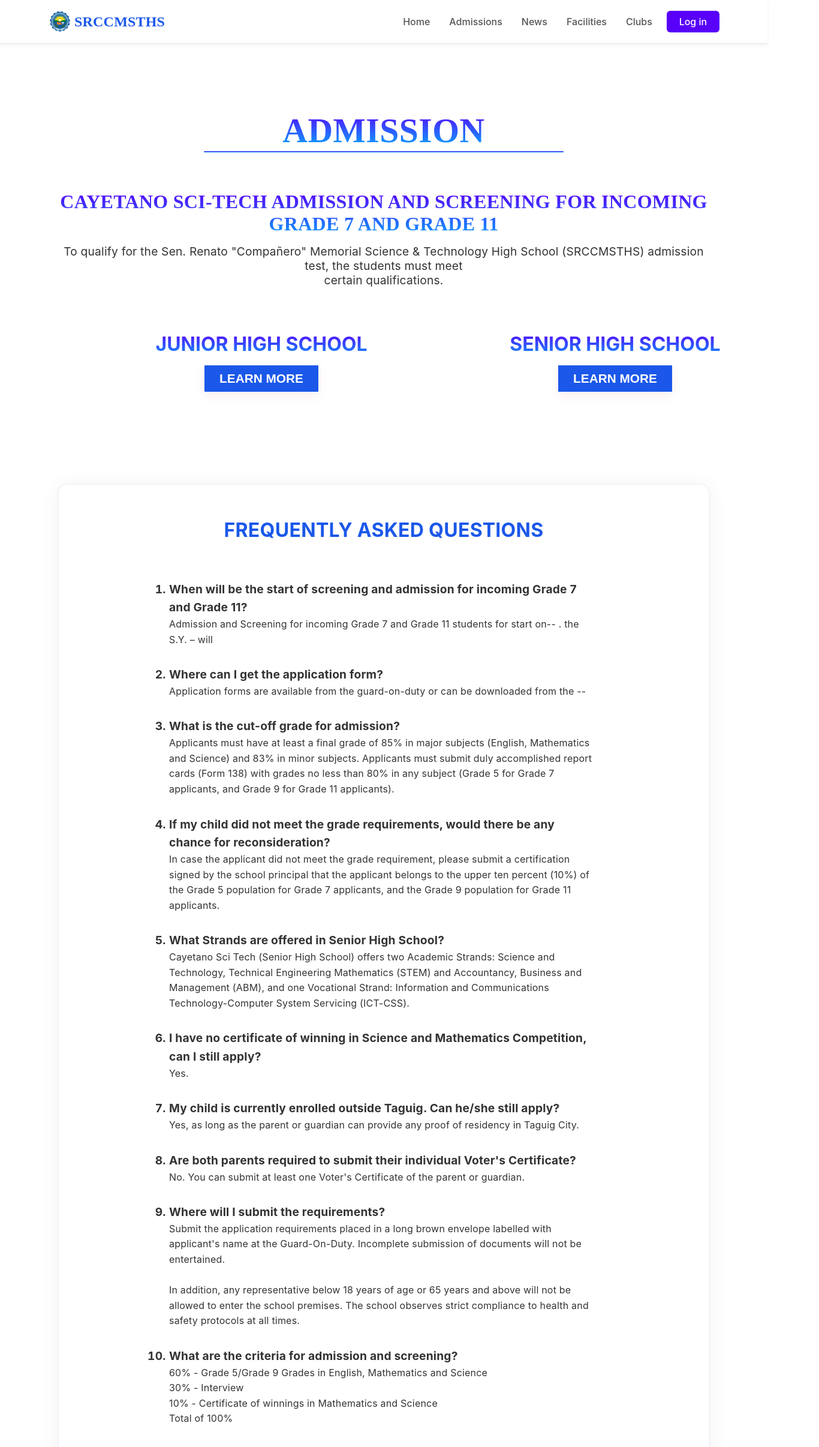
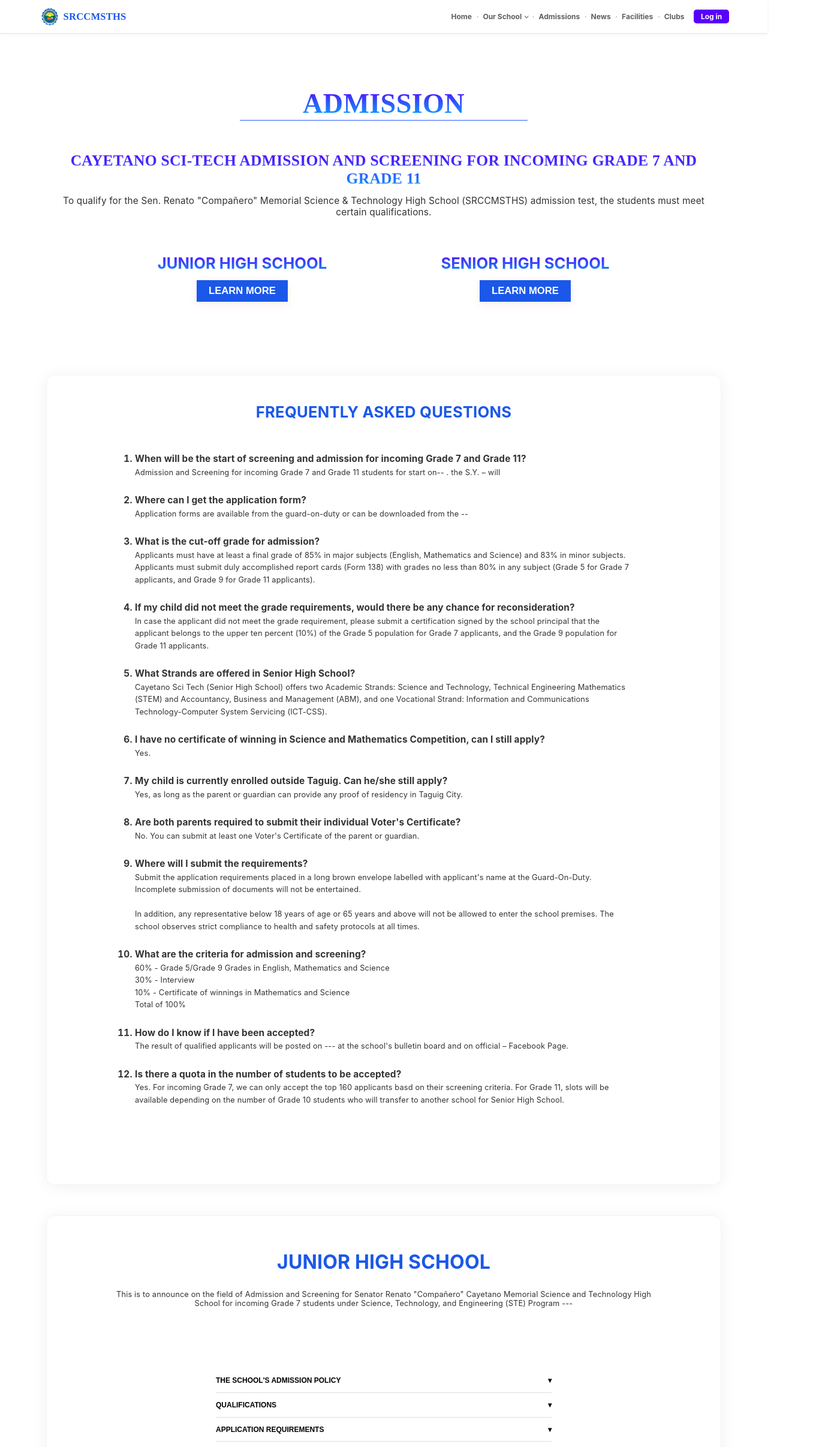
Before and after one commit to Sebastian-Maligaya/School-Project, a React (Vite) app: page /admissions in a window 1280 px wide. Shown: the top 2412 px of the page at 60% size, 1366 px wide, since content can reach past the window. Built offline with nearby package versions, Linux system fonts and the light colour scheme.

Commit message:
New Updates
Navbar css and javascript updates

```diff
--- a/src/App.jsx
+++ b/src/App.jsx
@@ -12,6 +12,7 @@ import Classes from './Classpage/Classpage.jsx'
 import Calendar from './Classpage/Calendar.jsx'
 import AdminDashboard from './AdminDashboard/AdminDashboard.jsx'
 import TeacherDashboard from './TeacherDashboard/TeacherDashboard.jsx'
+import OurSchoolPage from './OurSchool/OurSchoolPage.jsx'
 
 function App() {
   return (
@@ -19,6 +20,8 @@ function App() {
       <Navbar />
       <Routes>
         <Route path='/' element={<Homepage />} />
+        <Route path='/our-school' element={<OurSchoolPage />} />
+        <Route path='/our-school/:section' element={<OurSchoolPage />} />
         <Route path='/admissions' element={<Admissionpage />} />
         <Route path="/news" element={<Achievements />} />
         <Route path='/facilities' element={<Facilities />} />
--- a/src/Homepage/Homepage.css
+++ b/src/Homepage/Homepage.css
@@ -13,12 +13,12 @@
 
 
 .hp-hero {
-    padding: 4rem 1rem;
-  margin-bottom: 6rem;
+  padding: 4rem 1rem;
+  margin-bottom: 0;
   text-align: center;
 
   background: url('../assets/School_BG2.jpg') center/cover no-repeat;
-  min-height: 760px;
+  min-height: 100svh;
 
   display: flex;
   flex-direction: column;
--- a/src/Homepage/Homepage.jsx
+++ b/src/Homepage/Homepage.jsx
@@ -130,9 +130,7 @@ export default function Homepage() {
               <div className="mv-bottom-content-content">
                 <span className="mv-bottom-content">
                   <h3>RIAN A. LORIEGA</h3>
-                  <h1>Assistant Schools Division Superintendent</h1>
-                  <h2>Officer-In-Charge</h2>
-                  <h2>Office of the School Principal</h2>
+                  <h1>Assistant Principal</h1>
                 </span>
                 <span className="mv-bottom-content-2">
                   <h3>ARTURO A. TOLENTINO</h3>
--- a/src/Navbar/Navbar.css
+++ b/src/Navbar/Navbar.css
@@ -1,4 +1,3 @@
-
 .sp-navbar{
   --accent: #dc2626;
   --accent-dark: #b91c1c;
@@ -9,31 +8,46 @@
   top: 0px;
   z-index: 1000;
   box-shadow: 0 2px 6px rgba(15,23,42,0.06);
+  transition: background-color 0.25s ease, color 0.25s ease, box-shadow 0.25s ease, border-color 0.25s ease;
+}
 
-}
 .sp-container{
-
   display: flex;
   align-items: center;
   justify-content: space-between;
-  padding: 1rem 1rem;
+  padding: 0.65rem 1rem;
   padding-left: 5rem;
   padding-right: 5rem;
 }
+
 .sp-brand{
-  font-size: 1.5rem;
-  font-weight: 500;
+  font-size: 1.3rem;
   letter-spacing: 0.2px;
   color: #1b58e9;
   font-family: 'FONTSPRINGDEMO-TheSeasonsRegular', serif;
   font-weight: bold;
 }
+
+.sp-navbar.is-home {
+  position: fixed;
+  left: 0;
+  right: 0;
+  width: 100%;
+}
+
+.sp-navbar.is-home.home-top {
+  background: transparent;
+  border-bottom-color: transparent;
+  box-shadow: none;
+}
+
 .sp-toggle{
   background: transparent;
   border: none;
   color: inherit;
   display: none;
 }
+
 .sp-hamburger{
   width: 22px;
   height: 2px;
@@ -41,6 +55,7 @@
   display: block;
   position: relative;
 }
+
 .sp-hamburger::before,
 .sp-hamburger::after{
   content: '';
@@ -50,6 +65,7 @@
   height: 2px;
   background: #0f172a;
 }
+
 .sp-hamburger::before{ top: -7px }
 .sp-hamburger::after{ top: 7px }
 
@@ -61,51 +77,125 @@
   margin: 0;
   padding: 0;
 }
-.sp-links li a{
- font-size: 16px;
-  color: #555; /* softer gray */
-  text-decoration: none;
-  padding: 0.3rem 0.5rem; /* slightly smaller for cleaner spacing */
-  border-radius: 4px; /* simpler radius */
-  font-weight: 500;
-  font-family: 'Inter', system-ui, sans-serif;
-  transition: background 0.2s ease, color 0.2s ease;
+
+.sp-links > li {
+  position: relative;
+  display: flex;
+  align-items: center;
 }
 
-.sp-links li a:hover {
+.sp-links > li:not(:first-child):not(.sp-no-separator)::before {
+  content: "\00B7";
+  position: absolute;
+  left: -0.68rem;
+  color: #a1a1aa;
+  font-size: 1.2rem;
+  line-height: 1;
+}
 
-  color: #000;
+.sp-links li a,
+.sp-dropdown-toggle{
+  font-size: 15px;
+  color: #5f5f5f;
+  text-decoration: none;
+  padding: 0.2rem 0.22rem;
+  border-radius: 4px;
+  font-weight: 700;
+  font-family: 'Inter', system-ui, sans-serif;
+  transition: color 0.2s ease;
+}
+
+.sp-dropdown-toggle{
+  background: transparent;
+  border: 0;
+  cursor: pointer;
+  display: inline-flex;
+  align-items: center;
+  gap: 0.35rem;
+}
+
+.sp-links li a:hover,
+.sp-dropdown-toggle:hover {
+  color: #2f2f2f;
+}
+
+.sp-dropdown {
+  position: relative;
+}
+
+.sp-caret {
+  width: 0.42rem;
+  height: 0.42rem;
+  border-right: 2px solid #4b5563;
+  border-bottom: 2px solid #4b5563;
+  transform: rotate(45deg) translateY(-1px);
+  transition: transform 0.2s ease;
+}
+
+.sp-dropdown-menu {
+  list-style: none;
+  position: absolute;
+  top: calc(100% + 10px);
+  left: -0.35rem;
+  min-width: 280px;
+  margin: 0;
+  padding: 0.9rem 0;
+  background: #ffffff;
+  border: 1px solid #d9d9d9;
+  border-radius: 2px;
+  box-shadow: 0 4px 14px rgba(0,0,0,0.25);
+  display: none;
+  z-index: 1100;
+}
+
+.sp-dropdown-menu li {
+  width: 100%;
+}
+
+.sp-dropdown-menu a {
+  display: block;
+  font-size: 16px;
+  color: #6b7280;
+  font-weight: 700;
+  padding: 0.65rem 1.35rem;
+}
+
+.sp-dropdown-menu a:hover {
+  color: #4b5563;
+  background: #f8fafc;
+}
+
+.sp-dropdown:hover .sp-dropdown-menu,
+.sp-dropdown.open .sp-dropdown-menu {
+  display: block;
 }
 
 .sp-links .log-in {
   display: inline-flex;
   align-items: center;
   justify-content: center;
-  padding: 0.20rem 0.8rem;
+  padding: 0.15rem 0.7rem;
   border-radius: 6px;
   font-size: 14px;
   font-weight: 600;
   color: #fff;
-  background-color: #5800fa; /* solid minimalist color */
+  background-color: #5800fa;
   transition: background 0.3s ease, transform 0.2s ease;
 }
 
 .sp-links .log-in:hover {
-  background-color: #00b8ff; /* simple hover swap */
-  transform: translateY(-2px); /* subtle lift */
+  background-color: #00b8ff;
+  transform: translateY(-2px);
 }
 
 .button-text{
   color: #fff;
 }
 
-
-/* Click */
 .sp-links .log-in a:active {
   transform: scale(0.97);
 }
 
-/* small CTA on the navbar (subtle red accent) */
 .Sign{
   background: var(--accent);
   color: #fff !important;
@@ -113,37 +203,154 @@
   border-radius: 8px;
   box-shadow: 0 4px 10px rgba(220,38,38,0.08);
 }
+
 .sp-cta:hover{
   background: var(--accent-dark);
 }
 
-/* Logo sizing and spacing */
 .sp-branding{ display:flex; align-items:center; gap:0.25rem }
-.sp-logo{ display:flex; align-items:center; margin-right:0 }
-.sp-logo img{ height:40px; width:auto; display:block }
+.sp-brand-link{
+  text-decoration: none;
+  display: inline-flex;
+  align-items: center;
+}
+
+.sp-logo{
+  display: flex;
+  align-items: center;
+  justify-content: center;
+  margin-right: 0;
+  position: relative;
+  width: 48px;
+  height: 48px;
+}
+
+.sp-logo::before{
+  content: "";
+  position: absolute;
+  width: 58%;
+  height: 58%;
+  border-radius: 50%;
+  background: #ffffff;
+  z-index: 0;
+}
+
+.sp-logo img{
+  height: 48px;
+  width: 48px;
+  object-fit: contain;
+  display: block;
+  position: relative;
+  z-index: 1;
+}
 .sp-brand{ margin-left:0 }
 
-/* Responsive */
+.sp-navbar.is-home.home-top .sp-brand {
+  color: #ffffff;
+}
+
+.sp-navbar.is-home.home-top .sp-links li a,
+.sp-navbar.is-home.home-top .sp-dropdown-toggle {
+  color: rgba(255, 255, 255, 0.94);
+}
+
+.sp-navbar.is-home.home-top .sp-links li a:hover,
+.sp-navbar.is-home.home-top .sp-dropdown-toggle:hover {
+  color: #ffffff;
+}
+
+.sp-navbar.is-home.home-top .sp-links > li:not(:first-child):not(.sp-no-separator)::before {
+  color: rgba(255, 255, 255, 0.65);
+}
+
+.sp-navbar.is-home.home-top .sp-caret {
+  border-right-color: rgba(255, 255, 255, 0.95);
+  border-bottom-color: rgba(255, 255, 255, 0.95);
+}
+
+.sp-navbar.is-home.home-top .sp-hamburger,
+.sp-navbar.is-home.home-top .sp-hamburger::before,
+.sp-navbar.is-home.home-top .sp-hamburger::after {
+  background: #ffffff;
+}
+
+.sp-navbar.is-home.home-top .sp-dropdown-menu a {
+  color: #6b7280;
+}
+
+.sp-navbar.is-home.home-top .sp-dropdown-menu a:hover {
+  color: #4b5563;
+}
+
 @media (max-width: 720px){
   .sp-toggle{ display: block }
+
   .sp-links{
-
     position: absolute;
     right: 1rem;
     top: 64px;
     flex-direction: column;
+    align-items: stretch;
     background: #ffffff;
     padding: 0.6rem;
     border-radius: 8px;
     display: none;
-    min-width: 180px;
+    min-width: 220px;
     box-shadow: 0 6px 20px rgba(15,23,42,0.08);
     border: 1px solid #eef2f7;
   }
+
   .sp-links.open{ display: flex }
+
+  .sp-links > li:not(:first-child):not(.sp-no-separator)::before {
+    content: none;
+  }
+
+  .sp-links li a,
+  .sp-dropdown-toggle {
+    font-size: 16px;
+    padding: 0.3rem 0.5rem;
+    font-weight: 500;
+  }
+
+  .sp-dropdown {
+    width: 100%;
+  }
+
+  .sp-dropdown-toggle {
+    width: 100%;
+    text-align: left;
+    justify-content: space-between;
+  }
+
+  .sp-dropdown-menu {
+    position: static;
+    border: 0;
+    border-left: 2px solid #e2e8f0;
+    box-shadow: none;
+    border-radius: 0;
+    background: transparent;
+    min-width: unset;
+    margin-left: 0.4rem;
+    padding: 0.2rem 0 0.1rem 0.4rem;
+  }
+
+  .sp-dropdown-menu a {
+    font-size: 15px;
+    font-weight: 500;
+    color: #52525b;
+    padding: 0.45rem 0.5rem;
+  }
+
+  .sp-dropdown:hover .sp-dropdown-menu {
+    display: none;
+  }
+
+  .sp-dropdown.open .sp-dropdown-menu {
+    display: block;
+  }
 }
 
-/* Logout button in navbar */
 .sp-logout-li {
   display: flex;
   align-items: center;
@@ -151,22 +358,17 @@
 
 .sp-logout-btn {
   position: relative;
-
   font-size: 14px;
   font-weight: 600;
   font-family: 'Inter', system-ui, sans-serif;
-
   padding: 0.45rem 1.2rem;
   border-radius: 5px;
-
   color: #ffffff;
   background: #dc2626;
   border: 1.5px solid #dc2626;
-
   cursor: pointer;
   line-height: 1;
   white-space: nowrap;
-
   box-shadow: 0 0 0 rgba(220, 38, 38, 0);
   transition:
     color 0.2s ease,
@@ -190,7 +392,6 @@
   background: #dc2626;
   color: #ffffff;
   transform: translateY(-1px);
-
 }
 
 .sp-logout-btn:hover::before {
--- a/src/Navbar/Navbar.jsx
+++ b/src/Navbar/Navbar.jsx
@@ -1,65 +1,122 @@
-import React, { useState } from "react";
-import { Link, useNavigate } from "react-router-dom";
+import { useEffect, useState } from "react";
+import { Link, useLocation, useNavigate } from "react-router-dom";
 import { useAuth } from "../context/AuthContext";
 import "./Navbar.css";
-import logo from "../assets/SRCC_logo.png";
-
+import logo from "../assets/srcclogotrans.png";
 
 export default function Navbar() {
   const [open, setOpen] = useState(false);
+  const [schoolOpen, setSchoolOpen] = useState(false);
+  const [isAtTop, setIsAtTop] = useState(true);
   const { user, logout } = useAuth();
   const navigate = useNavigate();
+  const location = useLocation();
+  const isHomePage = location.pathname === "/";
+
+  useEffect(() => {
+    function handleScroll() {
+      if (!isHomePage) {
+        setIsAtTop(false);
+        return;
+      }
+      setIsAtTop(window.scrollY < 10);
+    }
+
+    handleScroll();
+    window.addEventListener("scroll", handleScroll);
+    return () => window.removeEventListener("scroll", handleScroll);
+  }, [isHomePage]);
+
+  function closeMenus() {
+    setOpen(false);
+    setSchoolOpen(false);
+  }
 
   function handleLogout() {
     logout();
+    closeMenus();
     navigate("/sign");
   }
 
+  function toggleNav() {
+    setOpen((v) => {
+      const next = !v;
+      if (!next) {
+        setSchoolOpen(false);
+      }
+      return next;
+    });
+  }
+
+  function toggleSchoolMenu() {
+    setSchoolOpen((v) => !v);
+  }
+
   return (
-    <nav className="sp-navbar">
+    <nav className={`sp-navbar ${isHomePage ? "is-home" : ""} ${isHomePage && isAtTop ? "home-top" : ""}`}>
       <div className="sp-container">
-
+        <Link to="/" className="sp-brand-link" onClick={closeMenus}>
           <div className="sp-branding">
             <div className="sp-logo">
               <img src={logo} alt="SRCC logo" />
             </div>
             <div className="sp-brand">SRCCMSTHS</div>
           </div>
+        </Link>
 
         <button
           className="sp-toggle"
           aria-label="Toggle navigation"
-          onClick={() => setOpen((v) => !v)}
+          onClick={toggleNav}
         >
           <span className="sp-hamburger" />
         </button>
 
         <ul className={`sp-links ${open ? "open" : ""}`}>
-          <li><Link to="/">Home</Link></li>
-          <li><Link to="/admissions">Admissions</Link></li>
-          {user && <li><Link to="/classes">Classes</Link></li>}
-          <li><Link to="/news">News</Link></li>
-          <li><Link to="/facilities">Facilities</Link></li>
-          <li><Link to="/clubs">Clubs</Link></li>
+          <li><Link to="/" onClick={closeMenus}>Home</Link></li>
 
-          {/* Role-specific links */}
+          <li className={`sp-dropdown ${schoolOpen ? "open" : ""}`}>
+            <button
+              className="sp-dropdown-toggle"
+              type="button"
+              onClick={toggleSchoolMenu}
+              aria-expanded={schoolOpen}
+              aria-haspopup="true"
+            >
+              <span>Our School</span>
+              <span className="sp-caret" aria-hidden="true" />
+            </button>
+            <ul className="sp-dropdown-menu">
+              <li><Link to="/our-school/history" onClick={closeMenus}>History</Link></li>
+              <li><Link to="/our-school/mission-vision" onClick={closeMenus}>Mission and Vision</Link></li>
+              <li><Link to="/our-school/deped-philosophy" onClick={closeMenus}>DepEd Philosophy</Link></li>
+              <li><Link to="/our-school/student-handbook" onClick={closeMenus}>Student Handbook</Link></li>
+              <li><Link to="/our-school/office-school-head" onClick={closeMenus}>Office of School Head</Link></li>
+            </ul>
+          </li>
+
+          <li><Link to="/admissions" onClick={closeMenus}>Admissions</Link></li>
+          {user && <li><Link to="/classes" onClick={closeMenus}>Classes</Link></li>}
+          <li><Link to="/news" onClick={closeMenus}>News</Link></li>
+          <li><Link to="/facilities" onClick={closeMenus}>Facilities</Link></li>
+          <li><Link to="/clubs" onClick={closeMenus}>Clubs</Link></li>
+
           {user?.role === "admin" && (
-            <li><Link to="/admin">Admin</Link></li>
+            <li><Link to="/admin" onClick={closeMenus}>Admin</Link></li>
           )}
           {user?.role === "teacher" && (
-            <li><Link to="/teacher">Dashboard</Link></li>
+            <li><Link to="/teacher" onClick={closeMenus}>Dashboard</Link></li>
           )}
 
-          {/* Auth links */}
           {user ? (
-            <li className="sp-logout-li">
+            <li className="sp-logout-li sp-no-separator">
               <button className="sp-logout-btn" onClick={handleLogout}>
                 Log out
               </button>
             </li>
           ) : (
-            <li className="log-in">
-              <Link to="/sign">
+            <li className="log-in sp-no-separator">
+              <Link to="/sign" onClick={closeMenus}>
                 <span className="button-text">Log in</span>
               </Link>
             </li>
--- /dev/null
+++ b/src/OurSchool/OurSchoolPage.css
@@ -0,0 +1,28 @@
+.our-school-page {
+  min-height: calc(100vh - 72px);
+  display: grid;
+  place-items: center;
+  padding: 2rem 1rem;
+  background: #f8fafc;
+}
+
+.our-school-card {
+  width: min(800px, 100%);
+  background: #ffffff;
+  border: 1px solid #e2e8f0;
+  border-radius: 12px;
+  padding: 1.5rem;
+  box-shadow: 0 10px 30px rgba(15, 23, 42, 0.06);
+}
+
+.our-school-card h1 {
+  margin: 0 0 0.75rem;
+  color: #0f172a;
+  font-size: clamp(1.5rem, 3vw, 2rem);
+}
+
+.our-school-card p {
+  margin: 0;
+  color: #334155;
+  line-height: 1.6;
+}
--- /dev/null
+++ b/src/OurSchool/OurSchoolPage.jsx
@@ -0,0 +1,40 @@
+import React from "react";
+import { useParams } from "react-router-dom";
+import "./OurSchoolPage.css";
+
+const sections = {
+  history: {
+    title: "History",
+    body: "This section is reserved for the school history content. You can replace this text with your full historical background.",
+  },
+  "mission-vision": {
+    title: "Mission and Vision",
+    body: "This section is reserved for your official mission and vision statements.",
+  },
+  "deped-philosophy": {
+    title: "DepEd Philosophy",
+    body: "This section is reserved for your DepEd philosophy content.",
+  },
+  "student-handbook": {
+    title: "Student Handbook",
+    body: "This section is reserved for student handbook details and policies.",
+  },
+  "office-school-head": {
+    title: "Office of the School Head",
+    body: "This section is reserved for information from the office of the school head.",
+  },
+};
+
+export default function OurSchoolPage() {
+  const { section } = useParams();
+  const current = sections[section] || sections.history;
+
+  return (
+    <main className="our-school-page">
+      <section className="our-school-card">
+        <h1>{current.title}</h1>
+        <p>{current.body}</p>
+      </section>
+    </main>
+  );
+}
--- a/src/data/accounts.js
+++ b/src/data/accounts.js
@@ -11,9 +11,9 @@ export const STRANDS = {
 };
 
 // All available sections
-export const SECTIONS = ["STEM-A", "STEM-B", "ICT-A", "ICT-B", "ABM-A", "ABM-B"];
+export const SECTIONS = ["STEM-Haribon", "STEM-Osprey", "STEM-Falcon","STEM-Raven", "ICT-Heron", "ABM-Lawin",];
 
-// Helper: get strand from section name (e.g. "STEM-A" → "STEM")
+// Helper: get strand from section name (e.g. "STEM-Haribon" → "STEM")
 export function getStrandFromSection(section) {
   if (!section) return null;
   return section.split("-")[0];
@@ -39,7 +39,7 @@ let accounts = [
     email: "juan@srcc.edu",
     password: "teacher123",
     role: "teacher",
-    sections: ["STEM-A", "STEM-B"],
+    sections: ["STEM-Haribon", "STEM-Osprey", "STEM-Falcon","STEM-Raven"],
   },
   {
     id: 3,
@@ -47,7 +47,7 @@ let accounts = [
     email: "maria@srcc.edu",
     password: "teacher123",
     role: "teacher",
-    sections: ["ICT-A", "ICT-B"],
+    sections: ["STEM-Haribon", "STEM-Osprey", "STEM-Falcon","STEM-Raven", "ICT-Heron", "ABM-Lawin",],
   },
   {
     id: 4,
@@ -55,7 +55,7 @@ let accounts = [
     email: "pedro@srcc.edu",
     password: "teacher123",
     role: "teacher",
-    sections: ["ABM-A", "ABM-B"],
+    sections: ["ICT-Heron", "ABM-Lawin"],
   },
   {
     id: 5,
@@ -63,7 +63,7 @@ let accounts = [
     email: "anna@srcc.edu",
     password: "student123",
     role: "student",
-    section: "STEM-A",
+    section: "STEM-Osprey",
   },
   {
     id: 6,
@@ -71,7 +71,7 @@ let accounts = [
     email: "carlos@srcc.edu",
     password: "student123",
     role: "student",
-    section: "STEM-A",
+    section: "STEM-Haribon",
   },
   {
     id: 7,
@@ -79,7 +79,7 @@ let accounts = [
     email: "bea@srcc.edu",
     password: "student123",
     role: "student",
-    section: "ICT-A",
+    section: "ICT-Heron",
   },
   {
     id: 8,
@@ -87,7 +87,15 @@ let accounts = [
     email: "miguel@srcc.edu",
     password: "student123",
     role: "student",
-    section: "ABM-A",
+    section: "ABM-Lawin",
+  },
+  {
+    id: 9,
+    name: "Misael Gaddi",
+    email: "gaddi@srcc.edu",
+    password: "gaddi123",
+    role: "student",
+    section: "ICT-Heron",
   },
 ];
 
--- a/src/index.css
+++ b/src/index.css
@@ -9,3 +9,10 @@ html, body {
 
 /* Base font smoothing */
 body { -webkit-font-smoothing:antialiased; -moz-osx-font-smoothing:grayscale }
+
+/* Desktop scale so 100% browser zoom visually feels closer to ~80% */
+@media (min-width: 1200px) {
+	html {
+		zoom: 0.8;
+	}
+}
```
Also changed, not shown: src/Facilities/Facilities.css (+13 -23 lines), src/assets/srcclogotrans.png (added). Lines whose indentation alone changed are shown as unchanged.
